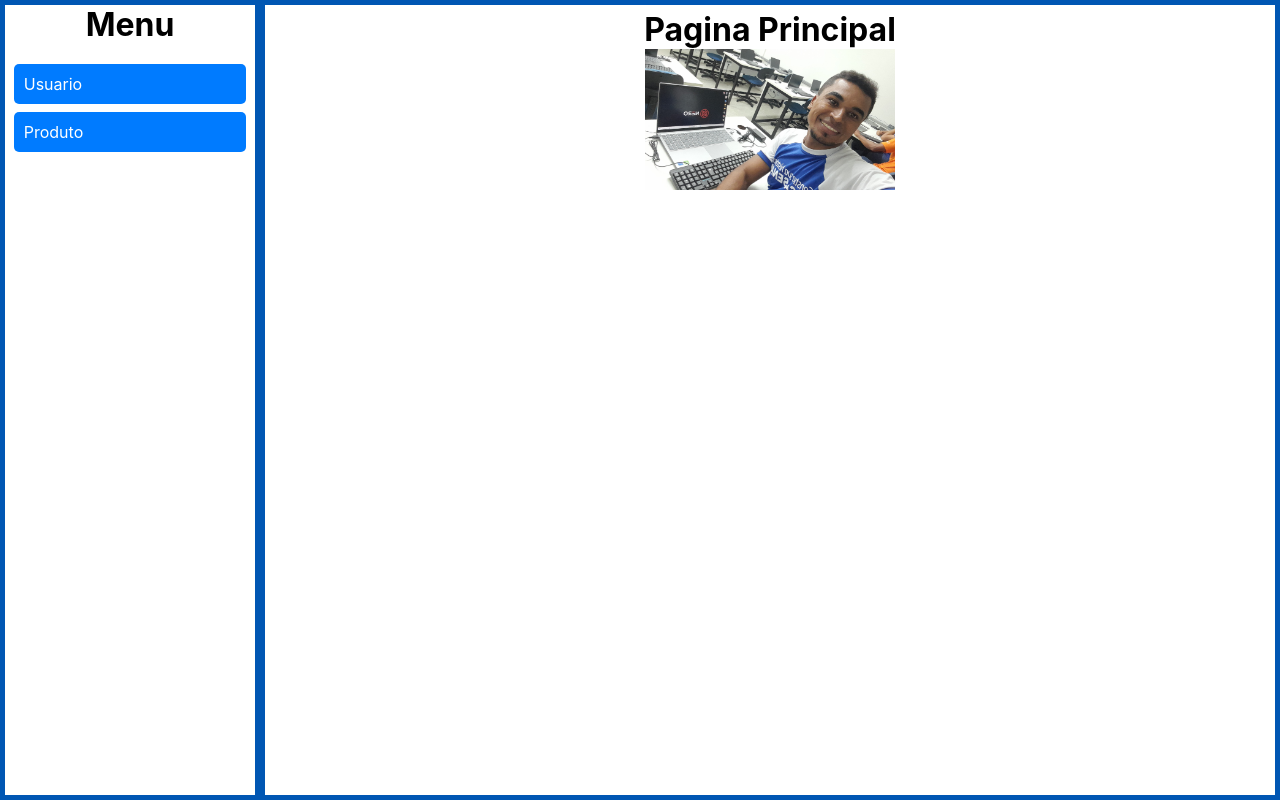
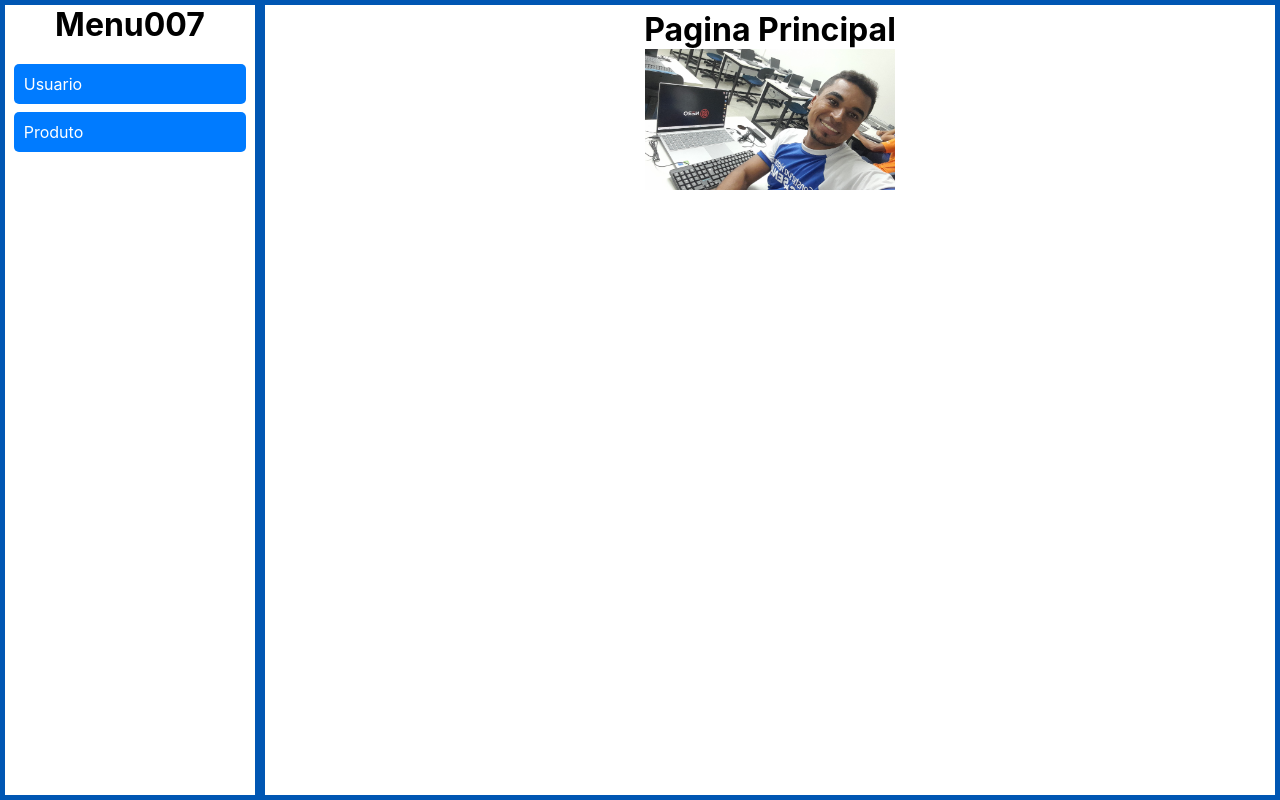
Before and after one commit to nerosilva/papelaria-frontend, a React (Create React App) app: page /dashboard in a window 1280 px wide. Built offline with nearby package versions, Linux system fonts and the light colour scheme.

Commit message:
alteraçao dia 30

```diff
--- a/src/componetes/menu/index.js
+++ b/src/componetes/menu/index.js
@@ -5,7 +5,7 @@ export default function Menu() {
 
 
         <div>
-            <h1>Menu</h1>
+            <h1>Menu007</h1>
             <nav>
 
                <Link to="/listaUsuario" className='link'>Usuario</Link>
```
